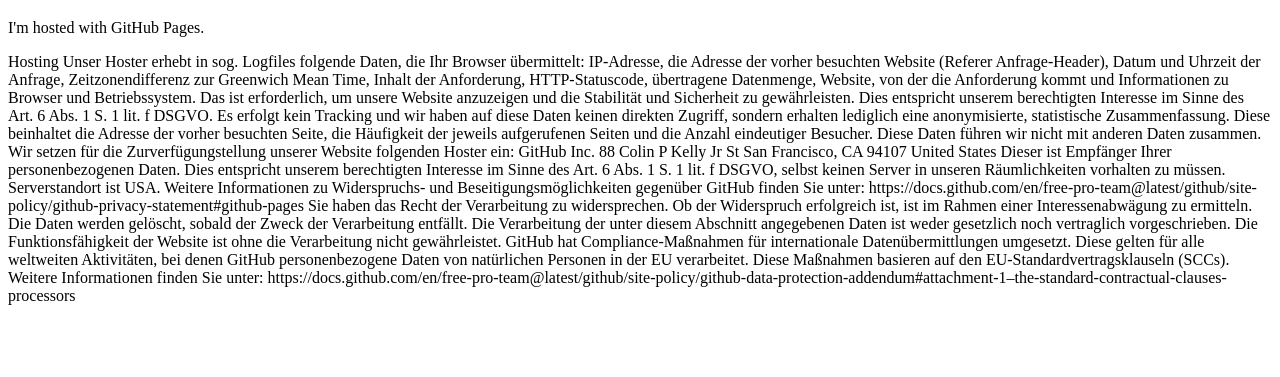
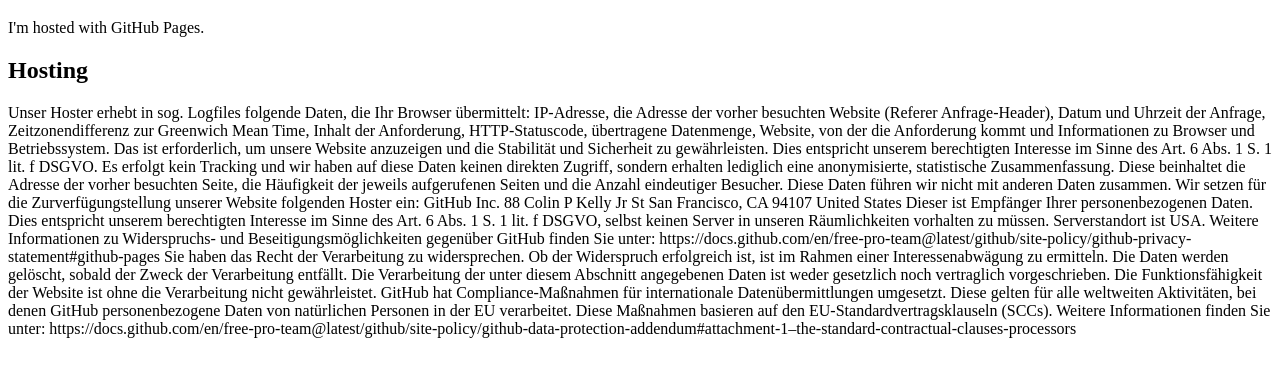
Before and after one commit to olvrwn/olvrwn.github.io, a plain HTML site: page index.html in a window 1280 px wide. Shown: the part 61-438 px from the top of the page. Drawn offline with Linux system fonts and the light colour scheme.

```diff
--- a/index.html
+++ b/index.html
@@ -4,7 +4,8 @@
 <h1>Hello World</h1>
 <p>I'm hosted with GitHub Pages.</p>
 
-<p>Hosting
+<h2>Hosting</h2>
+<p>
 Unser Hoster erhebt in sog. Logfiles folgende Daten, die Ihr Browser übermittelt:
 
 IP-Adresse, die Adresse der vorher besuchten Website (Referer Anfrage-Header), Datum und Uhrzeit der Anfrage, Zeitzonendifferenz zur Greenwich Mean Time, Inhalt der Anforderung, HTTP-Statuscode, übertragene Datenmenge, Website, von der die Anforderung kommt und Informationen zu Browser und Betriebssystem.
```
